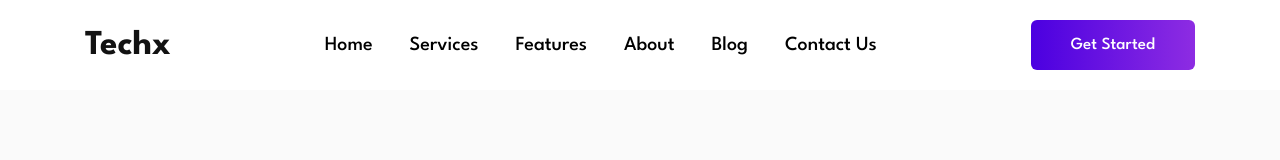
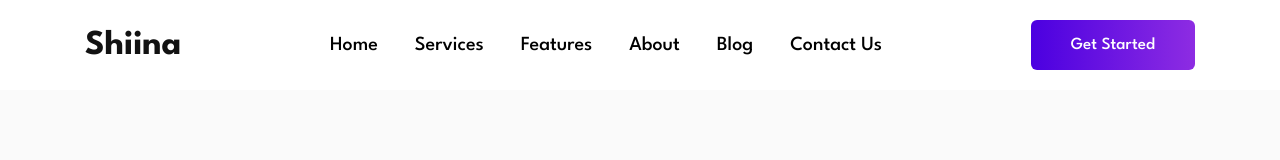
Before and after one commit to codewithsadee/techx, a plain HTML site: page index.html in a window 1280 px wide. Shown: the top 160 px of the page. Drawn offline with nearby package versions, Linux system fonts and the light colour scheme.

Commit message:
Update index.html

```diff
--- a/index.html
+++ b/index.html
@@ -41,7 +41,7 @@
     <div class="container">
 
       <h1>
-        <a href="#" class="logo">Techx</a>
+        <a href="#" class="logo">Shiina</a>
       </h1>
 
       <nav class="navbar container" data-navbar>
```
